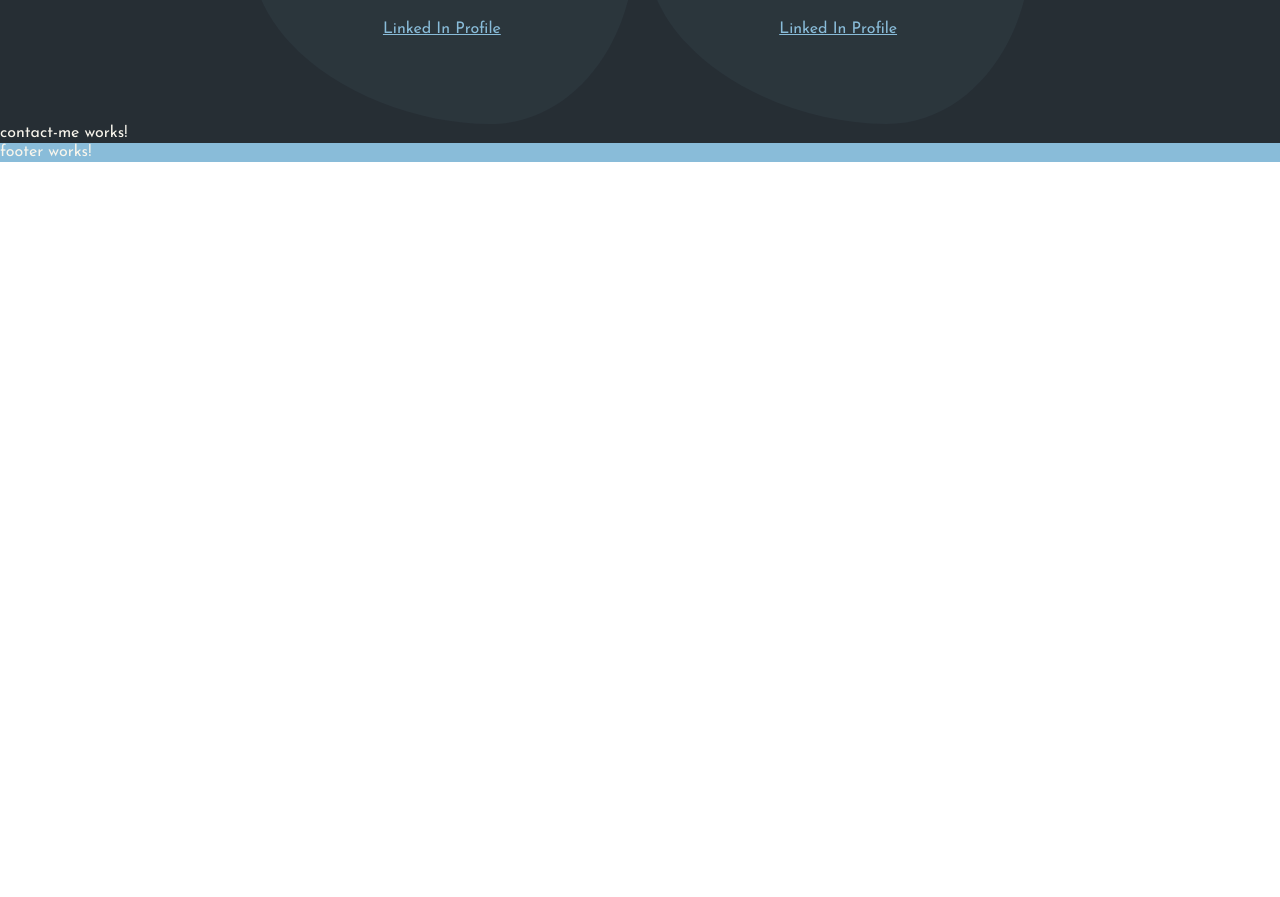
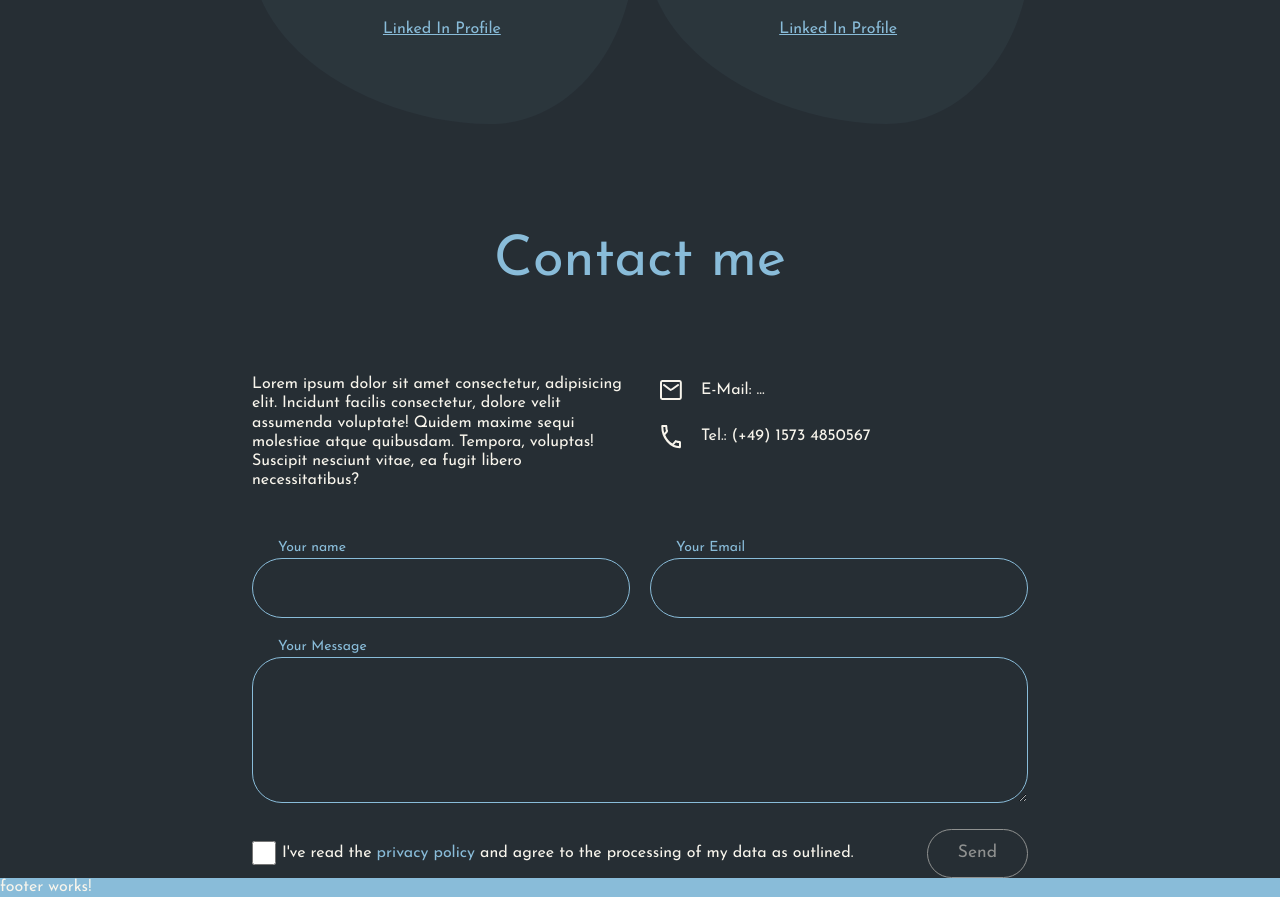
Before and after one commit to AnneVollmann/Anne-Vollmann-Portfolio, an Angular app: page / in a window 1280 px wide. Shown: the part 3260-4157 px from the top of the page. Before the commit the page ends 3422 px from the top, so only its background shows below. Built offline with nearby package versions, Linux system fonts and the light colour scheme.

Commit message:
contact-me basics

```diff
--- a/src/app/main-content/contact-me/contact-me.html
+++ b/src/app/main-content/contact-me/contact-me.html
@@ -1,3 +1,43 @@
 <section>
-    <p>contact-me works!</p>
+    <h2>Contact me</h2>
+    <div class="contact-overview">
+        <p class="open-for">Lorem ipsum dolor sit amet consectetur, adipisicing elit. Incidunt facilis consectetur,
+            dolore velit
+            assumenda voluptate! Quidem maxime sequi molestiae atque quibusdam. Tempora, voluptas! Suscipit nesciunt
+            vitae, ea fugit libero necessitatibus?
+        </p>
+        <div class="contact-oportunities">
+            <p>
+                <img src="assets/icons/icon_mail.svg">
+                <!-- mail needs to be inserted -->
+                E-Mail: ...
+            </p>
+            <p>
+                <img src="assets/icons/icon_phone.svg">
+                Tel.: (+49) 1573 4850567
+            </p>
+        </div>
+    </div>
+    <form>
+        <section class="sender">
+            <div>
+                <label for="name">Your name</label>
+                <input id="name" type="text">
+            </div>
+            <div>
+                <label for="mail">Your Email</label>
+                <input id="mail" type="text">
+            </div>
+        </section>
+        <label for="message">Your Message</label>
+        <textarea id="message"></textarea>
+        <div class="submit">
+            <div class="privacy-policy">
+                <input type="checkbox">
+                <p>I've read the <span>privacy policy</span> and agree to the processing of my data as outlined.</p>
+            </div>
+
+            <button class="btn-secondary" [disabled]="true">Send</button>
+        </div>
+    </form>
 </section>
--- a/src/app/main-content/contact-me/contact-me.scss
+++ b/src/app/main-content/contact-me/contact-me.scss
@@ -1 +1,59 @@
 // @import '../main-content.scss';
+
+//different for mobile (gaps remain the size)
+.contact-overview {
+    padding: var(--padding-main-secondary);
+    //different for monile
+    padding-bottom: 48px;
+    gap: 36px;
+    display: flex;
+
+    .open-for {
+        flex: 1;
+    }
+
+    .contact-oportunities {
+        gap: 16px;
+        flex: 1;
+        display: flex;
+        flex-direction: column;
+
+        p {
+            gap: 16px;
+            display: flex;
+            align-items: center;
+        }
+    }
+}
+
+form {
+    padding: var(--padding-main-secondary);
+
+    .sender {
+        width: 100%;
+        padding-bottom: calc(2.185rem - clamp(0.875rem, 1.4343rem + -0.6214vw, 1.31rem));
+        gap: calc(2.185rem - clamp(0.875rem, 1.4343rem + -0.6214vw, 1.31rem));
+        display: flex;
+
+        >div {
+            flex: 1;
+
+            input {
+                width: 100%;
+            }
+        }
+    }
+
+    .submit {
+        width: 100%;
+        padding-top: calc(2.185rem - clamp(0.875rem, 1.4343rem + -0.6214vw, 1.31rem));
+        display: flex;
+        justify-content: space-between;
+
+        .privacy-policy {
+            gap: 6px;
+            display: flex;
+            align-items: center;
+        }
+    }
+}
--- a/src/app/main-content/footer/footer.scss
+++ b/src/app/main-content/footer/footer.scss
@@ -1,3 +1,4 @@
 footer {
+    // padding-top: 180px;
     background: #89BCD9;
 }
--- a/src/styles.scss
+++ b/src/styles.scss
@@ -52,6 +52,7 @@
   --color-tertiary: #2d3840;
   --color-white: #F8F5EC;
   --color-grey: #3f464a;
+  --color-lightgrey: #8f9190;
 
   --padding-main-primary: 0 calc(8.312999999999999rem - clamp(1.5rem, 8.3310rem + -7.5900vw, 6.813rem));
   --padding-main-secondary:0 calc(19.625rem - clamp(1.5rem, 22.8750rem + -23.7500vw, 18.125rem));
@@ -100,11 +101,41 @@ a {
   text-decoration: none;
 }
 
+input[type=text],
+textarea {
+  height: 60px;
+  border: 1px solid var(--color-secondary);
+  border-radius: 30px;
+  background-color: unset;
+}
+
+textarea {
+  width: 100%;
+  height: 146px !important;
+}
+
+//different for mobile (and 18px)
+label {
+  padding-left: 26px;
+  color: var(--color-secondary);
+  font-size: 14px;
+}
+
+input[type=checkbox] {
+  width: 24px;
+  height: 24px;
+}
+
 button {
   padding: 13px 30px;
   background-color: unset;
   border: unset;
   cursor: pointer;
+
+  &:disabled {
+    border-color: var(--color-lightgrey);
+    color: var(--color-lightgrey);
+  }
 }
 
 .btn-primary {
```
